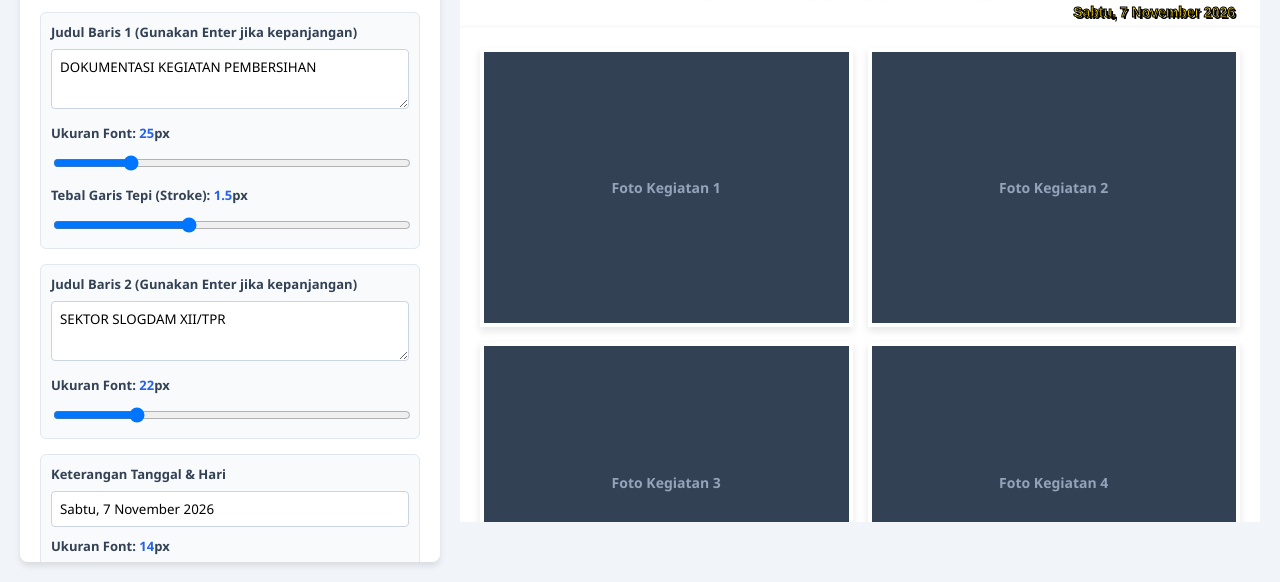
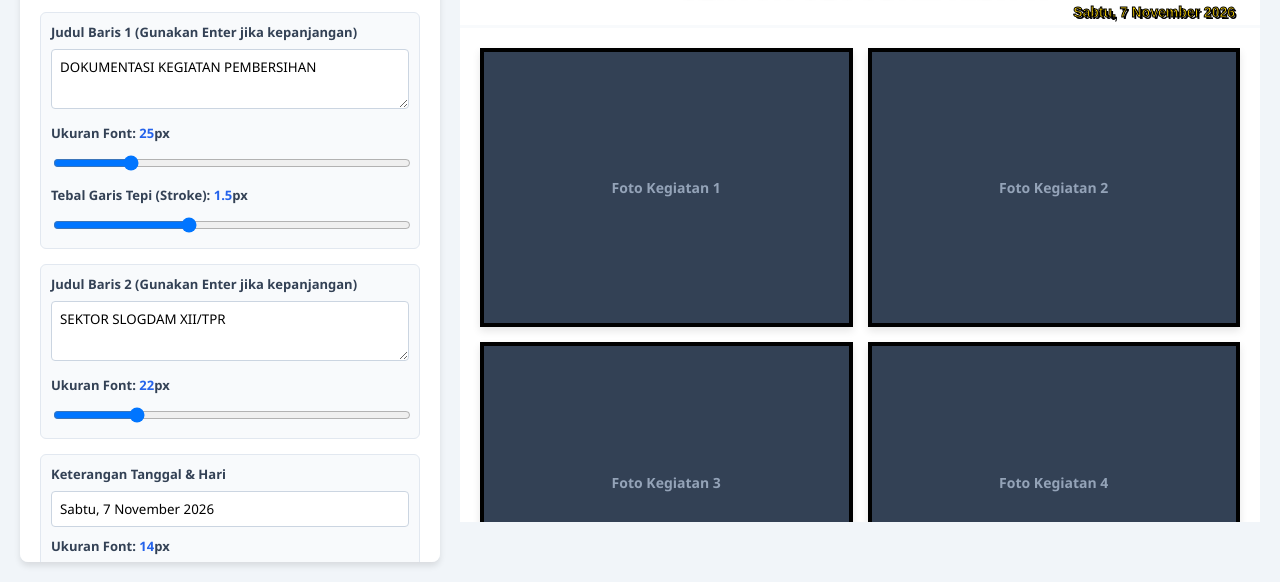
Before and after one commit to hamdamnawawi23-creator/foto-grid-slogdam, a plain HTML site: page index.html in a window 1280 px wide. Shown: the part 218-800 px from the top of the page. Drawn offline with nearby package versions, Linux system fonts and the light colour scheme.

Commit message:
Update index.html

```diff
--- a/index.html
+++ b/index.html
@@ -196,7 +196,7 @@
             background-size: cover;
             background-position: center;
             /* Border dalam untuk tepian foto tetap jelas */
-            border: 4px solid #ffffff;
+            border: 4px solid #000000;
             box-shadow: 0 4px 8px rgba(0,0,0,0.1);
             display: flex;
             justify-content: center;
```
